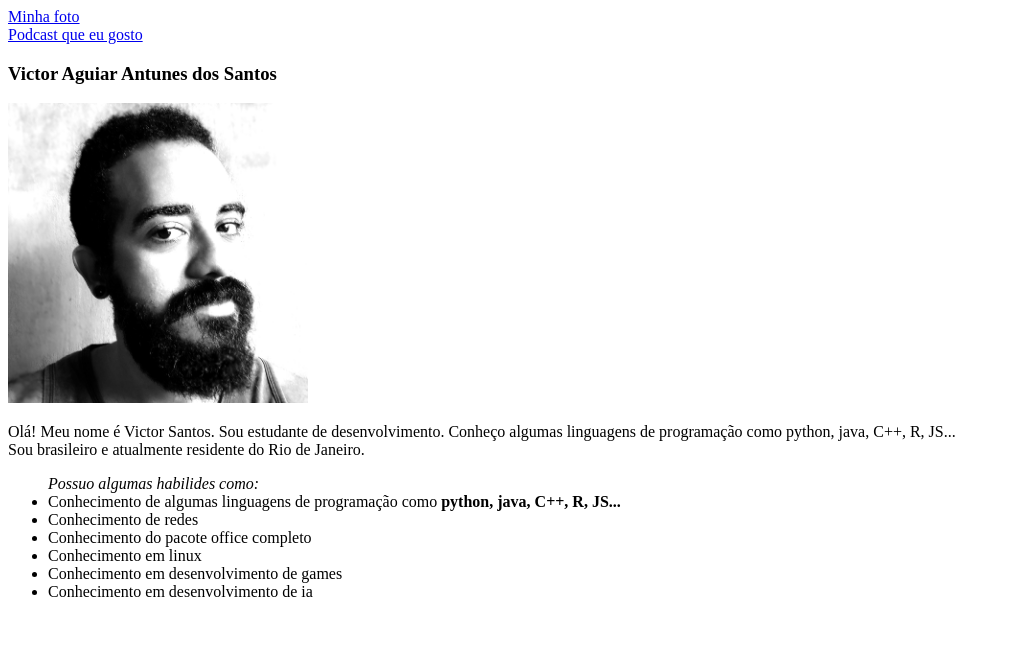
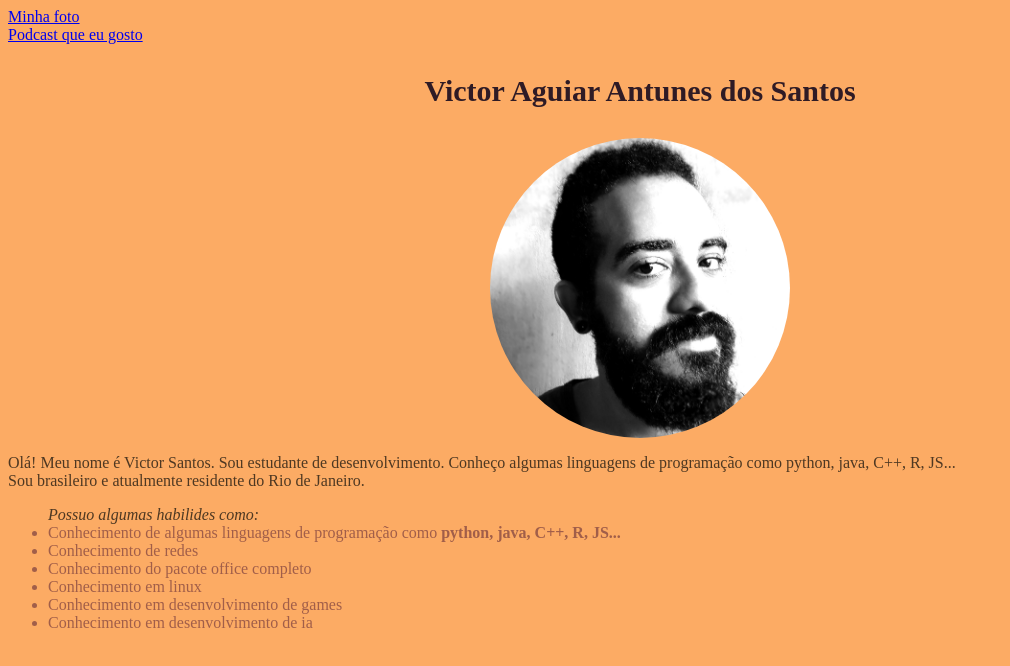
Before and after one commit to vicsantus/vicsantus.github.ioo, a plain HTML site: page index.html in a window 1280 px wide. Shown: the whole page, without its empty margins (0-1010 px from the left). Drawn offline with Linux system fonts and the light colour scheme.

Commit message:
Adicionado alguns elementos css a pagina

```diff
--- a/index.html
+++ b/index.html
@@ -1,9 +1,8 @@
 <!DOCTYPE html>
 <html lang="pt-br">
 <head>
+    <link rel="stylesheet" href="style.css" type="text/css">
     <meta charset="UTF-8">
-    <meta http-equiv="X-UA-Compatible" content="IE=edge">
-    <meta name="viewport" content="width=device-width, initial-scale=1.0">
     <title>Sobre o Victor Santos</title>
 </head>
 <body>
--- /dev/null
+++ b/style.css
@@ -0,0 +1,24 @@
+h3 {
+    text-align: center;
+    font-size: 30px;
+    color: #2F1B25
+}
+body {
+    background-color: #FCAB64
+}
+p {
+    color: #4E3822
+}
+ul {
+    color: #4E3822
+}
+li {
+    color: #A15E49;
+}
+
+#foto {
+    border-radius: 100%;
+    display: block;
+    margin-left: auto;
+    margin-right: auto;
+}
```
